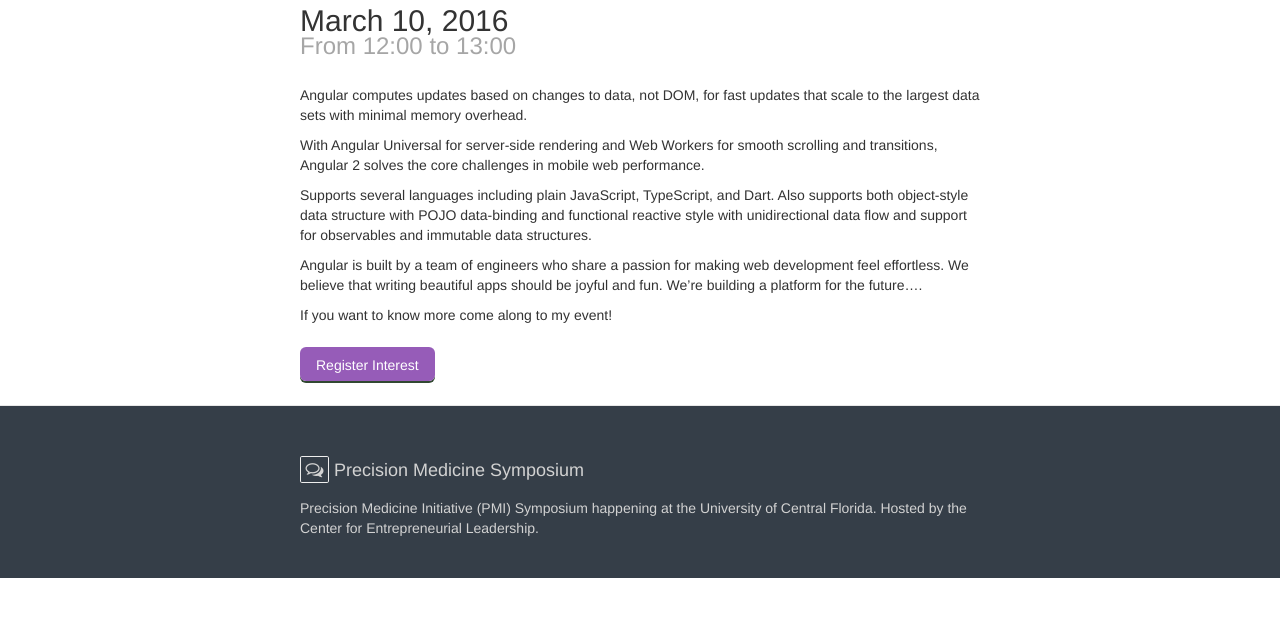
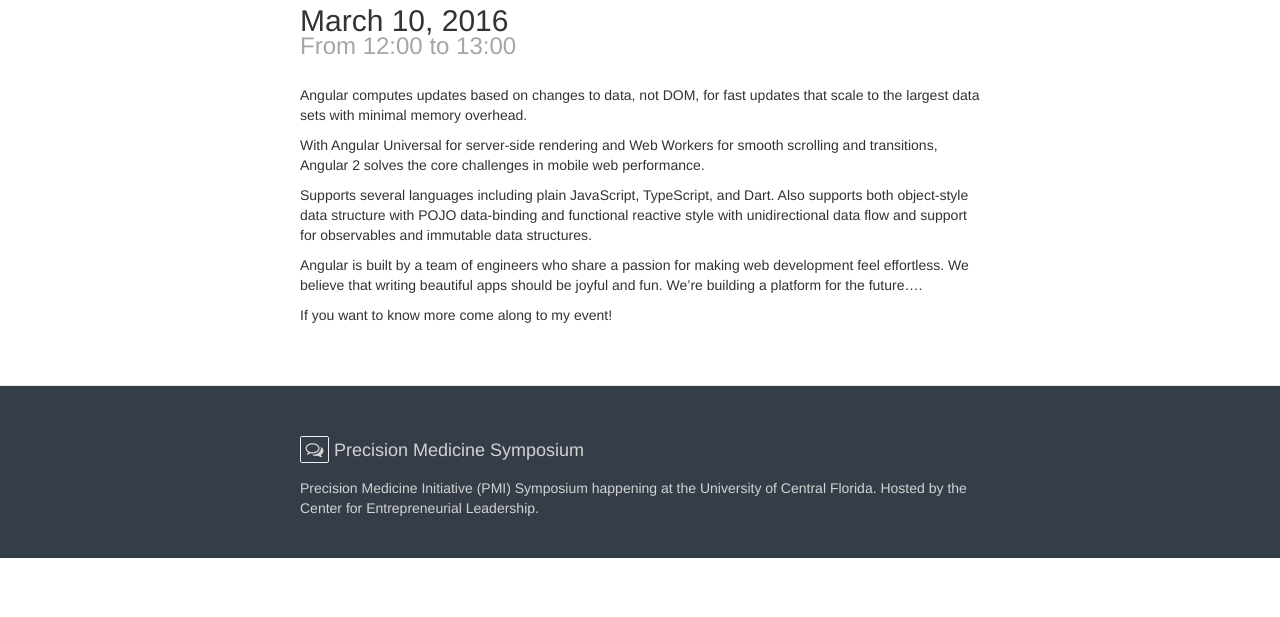
Before and after one commit to dhillonv10/pmi, a Jekyll site: the page built from _posts/2016-03-10-angular-2.md, in a window 1280 px wide, cut to the strip 196-813 px from the top of the page. Built offline with Jekyll 4.4.1, drawn with Linux system fonts in a browser that asks for light colours; nearby versions of some CDN libraries.

```diff
--- a/_layouts/post.html
+++ b/_layouts/post.html
@@ -16,17 +16,11 @@
   </header>
 
   {% if organiser.photo %}
-    <div class="author" style="background-image:url({{organiser.photo}});"></div>
+    <div class="author" style="float:right; background-image:url({{organiser.photo}});"></div>
   {% endif %}
 
     <div class="post-content" itemprop="articleBody">
     {{ content }}
   </div>
 
-    {% if organiser.email %}
-        <div>
-            <a href='mailto:{{organiser.email}}?subject=Register interest for {{page.title}} on {{ page.date | date: "%B %-d, %Y" }}&body=Hi! Im interested in your event. Can I come please?' class="button button-primary">Register Interest</a>
-        </div>
-    {% endif %}
-
 </article>
```
